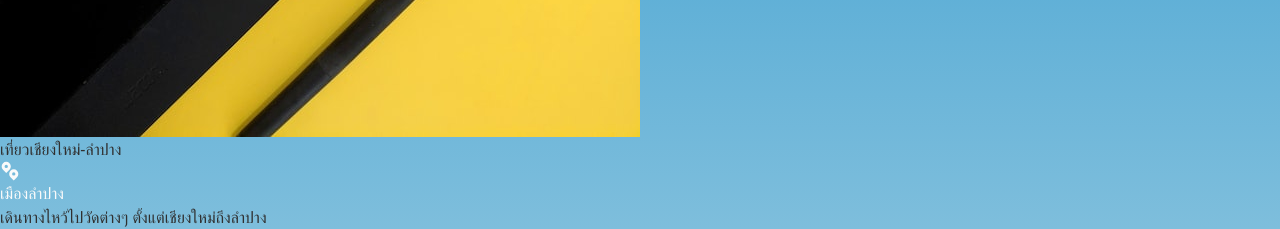
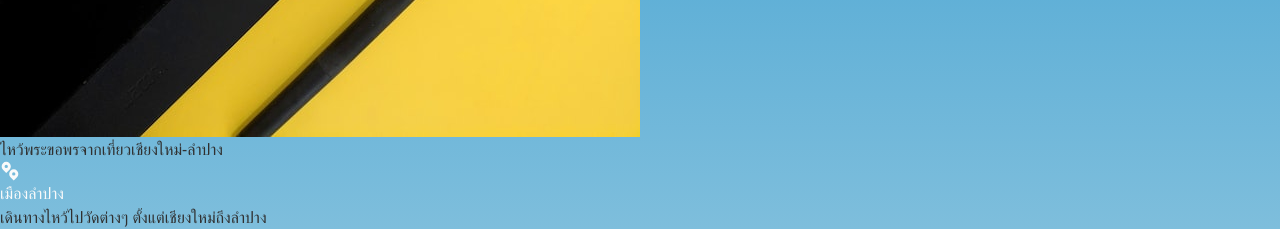
Before and after one commit to Perthanakrit/trippa-pototype, a React (Vite) app in the folder client-app/: page /favmu in a window 1280 px wide. Shown: the part 1160-1389 px from the top of the page. Built offline with nearby package versions, Linux system fonts and the light colour scheme.

Commit message:
fixed load data bug

```diff
--- a/client-app/src/components/feature/tripdetail/TripInfo.tsx
+++ b/client-app/src/components/feature/tripdetail/TripInfo.tsx
@@ -1,7 +1,7 @@
 import { useEffect, useState } from "react";
 import { useNavigate, useParams } from "react-router-dom";
-import { muteluhTrips } from "../../../data";
 import Layout from "../../layout/Layout";
+import trips from "../../../data/trips";
 //import tamples from "../../../data/tamples";
 
 export default function TripInfo() {
@@ -11,9 +11,7 @@ export default function TripInfo() {
   const navigate = useNavigate();
 
   useEffect(() => {
-    setCurrentTrip(
-      muteluhTrips.find((trip: any) => trip.id.toString() === tripId)
-    );
+    setCurrentTrip(trips.find((trip: any) => trip.id.toString() === tripId));
   }, []);
 
   // useEffect(() => {
@@ -52,7 +50,7 @@ export default function TripInfo() {
               </h4>
             </div>
             <div className="mx-auto">
-              <h4>Duration</h4>
+              <h1>Duration</h1>
               <p>{currentTrip.duration}</p>
             </div>
             <button
--- a/client-app/src/components/feature/tripsdashboard/TripItem.tsx
+++ b/client-app/src/components/feature/tripsdashboard/TripItem.tsx
@@ -1,11 +1,13 @@
 import { RiPinDistanceFill } from "react-icons/ri";
-import { Link, Outlet } from "react-router-dom";
+import { Link, Outlet, useLocation } from "react-router-dom";
 
 interface Props {
   trip: any;
 }
 
 export default function TripItem({ trip }: Props) {
+  const location = useLocation();
+  console.log(location.pathname);
   return (
     <div className=" bg-slate-200 block md:grid md:grid-cols-3 my-5 relative rounded-md">
       <img
@@ -24,7 +26,7 @@ export default function TripItem({ trip }: Props) {
       <div className=" flex p-3 items-center ">
         <div className=" bg-slate-400 h-[230px] w-[0.1px] mx-6 hidden md:block"></div>
         <Link
-          to={`/favmu/${trip.id}`}
+          to={`/trips/${trip.id}`}
           className=" bg-slate-50 p-2 rounded-full mx-auto w-[15rem] text-center text-orange-400 hover:text-zinc-50 hover:bg-orange-400"
         >
           ดูรายละเอียด
--- a/client-app/src/components/pages/favnature/FavNature.tsx
+++ b/client-app/src/components/pages/favnature/FavNature.tsx
@@ -1,12 +1,20 @@
 import { useEffect, useState } from "react";
 import Layout from "../../layout/Layout";
-import { travelTrips } from "../../../data";
 import TripList from "../../feature/tripsdashboard/TripList";
+import trips from "../../../data/trips";
 
 export default function FavNature() {
-  const [trips, SetTrips] = useState<Array<any>>([]);
+  const [gettrips, SetTrips] = useState<Array<any>>([]);
+  const tripTag = 2;
+
   useEffect(() => {
-    SetTrips(travelTrips);
+    var tripArray: Array<any> = [];
+    trips.forEach((trip: any) => {
+      if (trip.tag === tripTag) {
+        tripArray.push(trip);
+      }
+    });
+    SetTrips(tripArray);
   }, []);
 
   return (
@@ -18,7 +26,7 @@ export default function FavNature() {
             สายเที่ยว
           </span>
         </h1>
-        <TripList trips={trips} />
+        <TripList trips={gettrips} />
       </div>
     </Layout>
   );
--- a/client-app/src/components/pages/muteuh/Favmu.tsx
+++ b/client-app/src/components/pages/muteuh/Favmu.tsx
@@ -1,12 +1,20 @@
 import { useEffect, useState } from "react";
 import Layout from "../../layout/Layout";
 import TripList from "../../feature/tripsdashboard/TripList";
-import { muteluhTrips } from "../../../data";
+import trips from "../../../data/trips";
 
 export default function Favmu() {
-  const [trips, SetTrips] = useState<Array<any>>([]);
+  const [gettrips, SetTrips] = useState<Array<any>>([]);
+  const tripTag = 1;
+
   useEffect(() => {
-    SetTrips(muteluhTrips);
+    var tripArray: Array<any> = [];
+    trips.forEach((trip: any) => {
+      if (trip.tag === tripTag) {
+        tripArray.push(trip);
+      }
+    });
+    SetTrips(tripArray);
   }, []);
 
   return (
@@ -16,7 +24,7 @@ export default function Favmu() {
           ยอดนิยมสำหรับ{" "}
           <span className=" font-medium text-yellow-300 text-4xl">สายมู</span>
         </h1>
-        <TripList trips={trips} />
+        <TripList trips={gettrips} />
       </div>
     </Layout>
   );
--- a/client-app/src/components/recommend_trip/TripRecommedation.tsx
+++ b/client-app/src/components/recommend_trip/TripRecommedation.tsx
@@ -1,6 +1,6 @@
 // import { twMerge } from "tailwind-merge";
 // import { ClassValue, clsx } from "clsx";
-import { trips } from "../../data";
+import trips from "../../data/trips";
 import { FaAngleLeft, FaAngleRight } from "react-icons/fa";
 
 // this function is used to combine (conditional) classNames and uses clsx and tailwind-merge
--- a/client-app/src/data.ts
+++ b/client-app/src/data.ts
@@ -3,34 +3,6 @@ import img2 from "./assets/images/img-2.jpg";
 import img3 from "./assets/images/img-3.jpg";
 import img4 from "./assets/images/img-4.jpg";
 import img5 from "./assets/images/img-5.jpg";
-
-export const trips = [
-  {
-    name: "Trip 1",
-    description: "Trip 1 description",
-    image: img1,
-  },
-  {
-    name: "Trip 2",
-    description: "Trip 2 description",
-    image: img2,
-  },
-  {
-    name: "Trip 3",
-    description: "Trip 3 description",
-    image: img3,
-  },
-  {
-    name: "Trip 4",
-    description: "Trip 4 description",
-    image: img4,
-  },
-  {
-    name: "Trip 5",
-    description: "Trip 5 description",
-    image: img5,
-  },
-] as const;
 
 
 export const muteluhTrips = [
--- /dev/null
+++ b/client-app/src/data/trips.ts
@@ -0,0 +1,75 @@
+import img1 from "../assets/images/img-1.jpg";
+import img2 from "../assets/images/img-2.jpg";
+import img3 from "../assets/images/img-3.jpg";
+import img4 from "../assets/images/img-4.jpg";
+import img5 from "../assets/images/img-5.jpg";
+
+const trips = [
+    {
+        id: 1,
+        name: "ไหว้พระขอพรจากเที่ยวเชียงใหม่-ลำปาง",
+        tag: 1,
+        description: "เดินทางไหว้ไปวัดต่างๆ ตั้งแต่เชียงใหม่ถึงลำปาง ",
+        image: img1,
+        origin: "เมืองเชียงใหม่",
+        destination: "เมืองลำปาง",
+        landmark: "วัดพระธาตุลำปางหลวง",
+        duration: "2 วัน 1 คืน",
+        price: "1000",
+        fee: "5"
+    },
+    {
+        id: 2,
+        name: "กลางสู่อีสาน",
+        tag: 1,
+        description: "เดินทางไหว้ไปวัดต่างๆ ตั้งแต่ออกจากกรุงเทพถถึงสุดอีสานตอนล่าง อย่างจังหวัดอุบลราชธานี พร้อมดื่มดำ่ไปกับธรรมชาติ ",
+        image: img2,
+        origin: "กรุงเทพ",
+        destination: "เมืองอุบล",
+        landmark: "วัดสิรินธรวรารามภูพร้าว",
+        duration: "3 วัน 2 คืน",
+        price: "2000",
+        fee: "7"
+    },
+    {
+        id: 3,
+        name: "เที่ยวเชียงใหม่-ลำปาง",
+        tag: 2,
+        description: "ท่องเที่ยวเดินทางชมวิว ตั้งแต่เชียงใหม่ถึงลำปาง ด้วยรถไฟ",
+        image: img3,
+        origin: "เมืองเชียงใหม่",
+        destination: "เมืองลำปาง",
+        landmark: "สถานีรถไฟขุนตาล",
+        duration: "2 วัน 1 คืน",
+        price: "1200",
+        fee: "5"
+    },
+    {
+        id:4,
+        name: "ล่องเรือกลางแม่น้ำเจ้าพระยา",
+        tag: 2,
+        description: "ชมวิวแม่น้ำเจ้าพระยา ด้วยเรือท่องเที่ยว",
+        image: img4,
+        origin: "เมืองเชียงใหม่",
+        destination: "เมืองลำปาง",
+        landmark: "สะพานพระราม 9",
+        duration: "1 วัน 1 คืน",
+        price: "1000",
+        fee: "4"
+    },
+    {
+        id:5,
+        name: "เที่ยวใกล้กรุง",
+        tag: 2,
+        description: "สูดบรรยากาศนอกเมื่อยามว่าง",
+        image: img5,
+        origin: "กรุงเทพ",
+        destination: "นครปฐม",
+        landmark: "",
+        duration: "1 วัน",
+        price: "500",
+        fee: "2.1"
+    }
+
+]
+export default trips;
--- a/client-app/src/main.tsx
+++ b/client-app/src/main.tsx
@@ -24,10 +24,14 @@ const router = createBrowserRouter([
   },
   {
     path: "/favmu",
+    element: <Favmu />,
+  },
+  {
+    path: "/trips",
     children: [
       {
         index: true,
-        element: <Favmu />,
+        element: <NotFound />,
       },
       {
         path: ":tripId",
```
